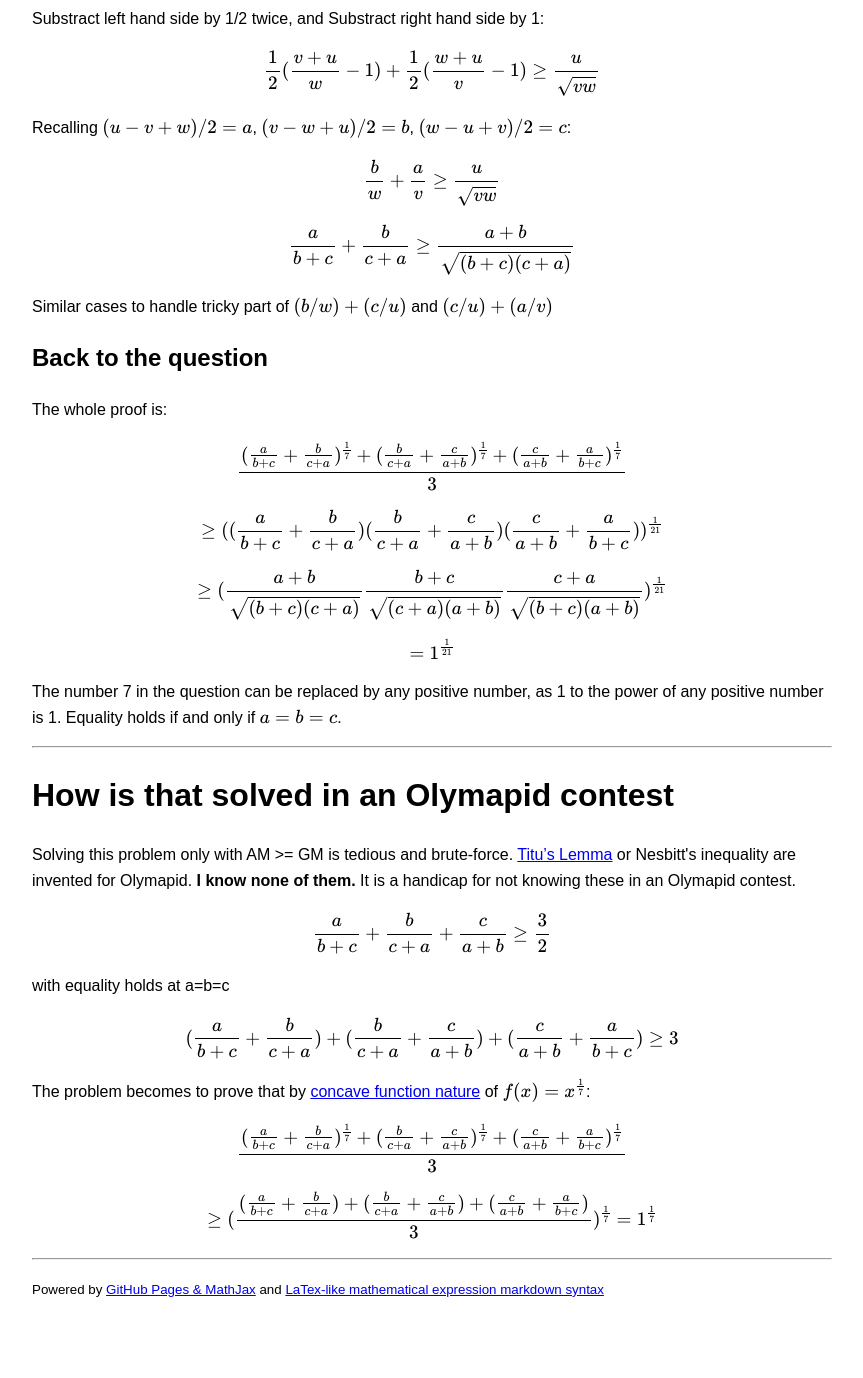
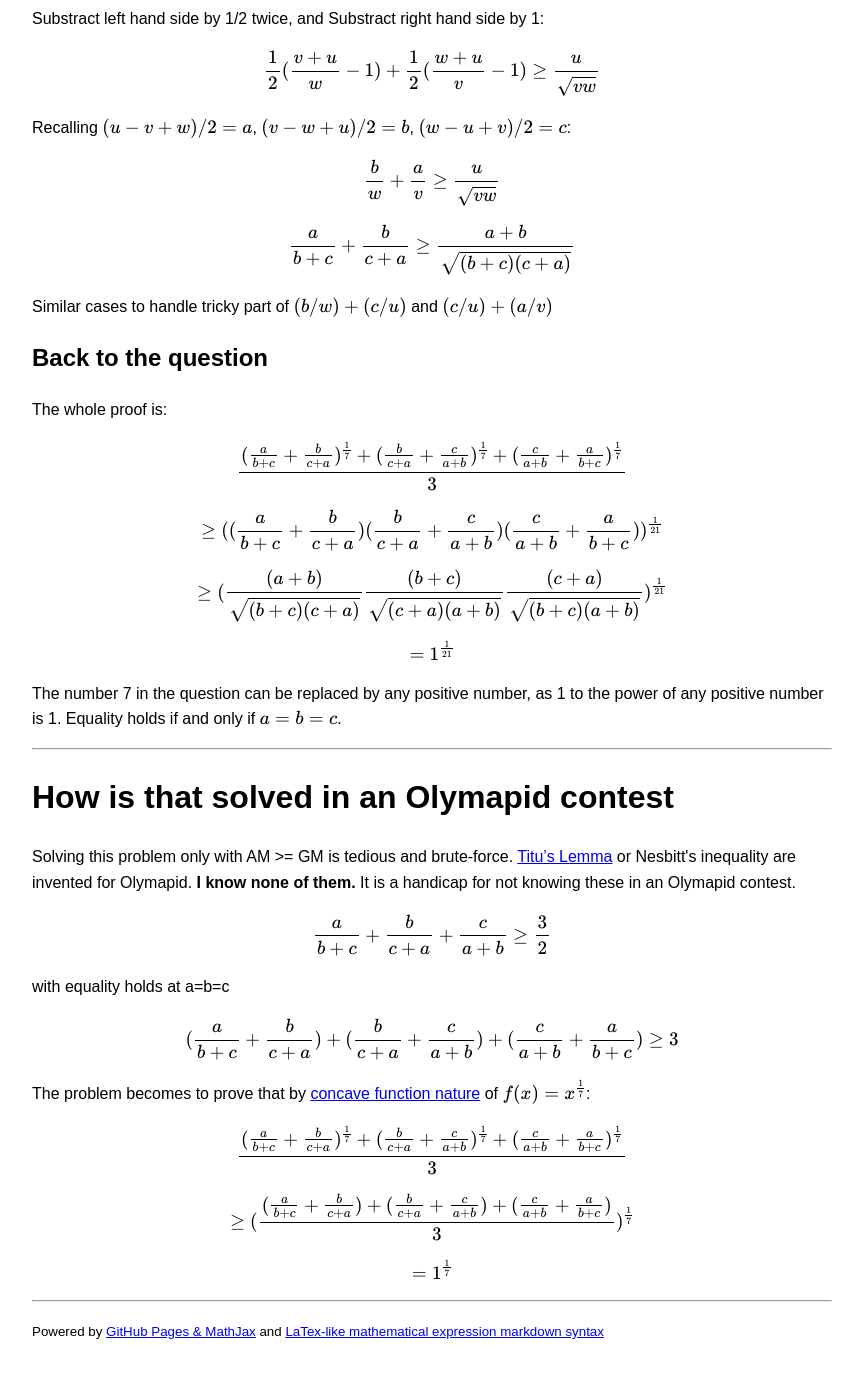
Before and after one commit to tinhomak/tinhomak.github.io, a Jekyll site: the page docs/math/solve_an_2020_irish_math_olymapid_question.html, which Jekyll copies as it is, in a window 1280 px wide and 1400 px high, scrolled down 1017 px. Shown: the top 1378 px of the window, without its empty margins (208-1071 px from the left). Built offline with Jekyll 4.4.1, drawn with Linux system fonts in a browser that asks for light colours; before the commit the page ends 2374 px from its top, so only the background shows below that.

```diff
--- a/docs/math/solve_an_2020_irish_math_olymapid_question.html
+++ b/docs/math/solve_an_2020_irish_math_olymapid_question.html
@@ -47,7 +47,7 @@ $$(\frac{a}{b+c} + \frac{b}{c+a}) ^ \frac{1}{7} + (\frac{b}{c+a} + \frac{c}{a+b}
     <p>
         $$ \frac{ (\frac{a}{b+c} + \frac{b}{c+a}) ^ \frac{1}{7} + (\frac{b}{c+a} + \frac{c}{a+b}) ^ \frac{1}{7} + (\frac{c}{a+b} + \frac{a}{b+c}) ^ \frac{1}{7} }{3} $$
         $$ \geq ((\frac{a}{b+c} + \frac{b}{c+a}) (\frac{b}{c+a} + \frac{c}{a+b}) (\frac{c}{a+b} + \frac{a}{b+c})) ^ \frac{1}{21} $$
-        $$ \geq (\frac{a+b}{\sqrt{(b+c)(c+a)}} \frac{b+c}{\sqrt{(c+a)(a+b)}} \frac{c+a}{\sqrt{(b+c)(a+b)}}) ^ \frac{1}{21} $$
+        $$ \geq (\frac{(a+b)}{\sqrt{(b+c)(c+a)}} \frac{(b+c)}{\sqrt{(c+a)(a+b)}} \frac{(c+a)}{\sqrt{(b+c)(a+b)}}) ^ \frac{1}{21} $$
         $$ = 1 ^ \frac{1}{21} $$
     </p>
     <p>The number 7 in the question can be replaced by any positive number, as 1 to the power of any positive number is 1. Equality holds if and only if \(a=b=c\).</p>
@@ -62,7 +62,8 @@ $$(\frac{a}{b+c} + \frac{b}{c+a}) ^ \frac{1}{7} + (\frac{b}{c+a} + \frac{c}{a+b}
     </p>
     <p>The problem becomes to prove that by <a href="https://en.wikipedia.org/wiki/Concave_function">concave function nature</a> of \( f(x)= x ^ \frac{1}{7} \):</p>
         $$ \frac{ (\frac{a}{b+c} + \frac{b}{c+a}) ^ \frac{1}{7} + (\frac{b}{c+a} + \frac{c}{a+b}) ^ \frac{1}{7} + (\frac{c}{a+b} + \frac{a}{b+c}) ^ \frac{1}{7} }{3} $$
-        $$ \geq (\frac{(\frac{a}{b+c} + \frac{b}{c+a}) + (\frac{b}{c+a} + \frac{c}{a+b}) + (\frac{c}{a+b} + \frac{a}{b+c})}{3}) ^ \frac{1}{7} = 1 ^ \frac{1}{7} $$
+        $$ \geq (\frac{(\frac{a}{b+c} + \frac{b}{c+a}) + (\frac{b}{c+a} + \frac{c}{a+b}) + (\frac{c}{a+b} + \frac{a}{b+c})}{3}) ^ \frac{1}{7} $$
+        $$ = 1 ^ \frac{1}{7} $$
     <p></p>
     <hr/>
     <p><small>
```
